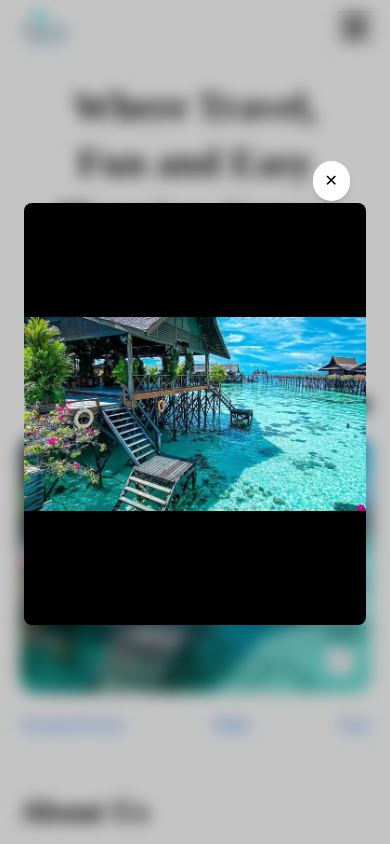
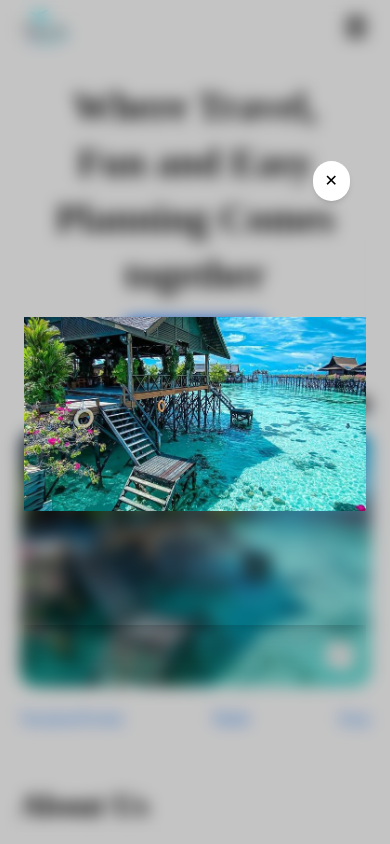
Before and after one commit to TheEldaps/Travel-Events, a Next.js app: page / in a window 390 px wide. Both pictures are taken after a click on the button 339 px from the left and 661 px from the top of the page. Shown: the top 844 px of the page. Built offline with nearby package versions, Linux system fonts and the light colour scheme.

Commit message:
fix more style

```diff
--- a/app/components/EllipsePictureFrame.tsx
+++ b/app/components/EllipsePictureFrame.tsx
@@ -6,7 +6,7 @@ import ElipseImage4 from '../../public/Ellipse4.png'
 
 export default function EllipsePictureFrame() {
     return (
-        <ul className='relative min-h-10 w-[20%] mb-[10px] max-w-[400px] flex items-center justify-end '>
+        <ul className='relative min-h-10 w-[20%] mb-1 md:mb-4 max-w-[400px] flex items-center justify-end '>
             <li className=' w-[30%] max-w-[50px] absolute right-[60%]'><Image src={ElipseImage1} width='50' height='50' alt='image for elipses frame' className='block h-auto' /></li>
             <li className=' w-[30%] max-w-[50px] absolute right-[40%]'><Image src={ElipseImage2} width='50' height='50' alt='image for elipses frame' className='block h-auto' /></li>
             <li className=' w-[30%] max-w-[50px] absolute right-[20%]'><Image src={ElipseImage3} width='50' height='50' alt='image for elipses frame' className='block h-auto' /></li >
--- a/app/components/HeroSection.tsx
+++ b/app/components/HeroSection.tsx
@@ -7,8 +7,7 @@ export default function HeroSection() {
   return (
     <section id='home' className="pt-5 font-[dmsans] px-[5%] sm:px-[10%] mb-[50px]">
       <h1 className="text-[#1B1B1B] mb-4 lg:mb-10 mx-auto text-[2.5rem] leading-14 px-[4%] sm:text-[3.9rem] sm:leading-18  md:text-[4.5rem] md:leading-20 lg:text-[6rem] lg:leading-25 text-center font-semibold  ">
-        Where Travel, Fun and Easy Planning Comes{" "}
-        <br className="inline sm:hidden lg:inline" /> together
+        Where Travel, Fun and Easy Planning Comes together
       </h1>
       <Button title="Book a Vacation" text="text-[1rem] md:text-[1.5rem] mb-5 md:mb-10 " />
 
--- a/app/components/HeroSectionImg.tsx
+++ b/app/components/HeroSectionImg.tsx
@@ -116,7 +116,7 @@ export default function HeroSectionImg({ title, description, expandBtnOnMobileVi
                                         <img
                                             src={src}
                                             alt={`Img - ${i}`}
-                                            className="w-full h-full object-contain bg-black rounded-lg"
+                                            className="w-full h-full object-contain "
                                             draggable={false}
                                         />
                                     </div>
--- a/app/components/Nav.tsx
+++ b/app/components/Nav.tsx
@@ -26,7 +26,7 @@ export default function Nav() {
 
         {/* MOBILE VIEW MENU BUTTON */}
         <button onClick={handleClick} className="block sm:hidden">
-          <div className="p-[5px] border flex flex-col gap-1 hover:cursor-pointer  hover:bg-[#3232324f] ">
+          <div className="p-[5px] flex flex-col gap-1 hover:cursor-pointer  hover:bg-[#3232324f] ">
             {navState ? (
               "x"
             ) : (
```
